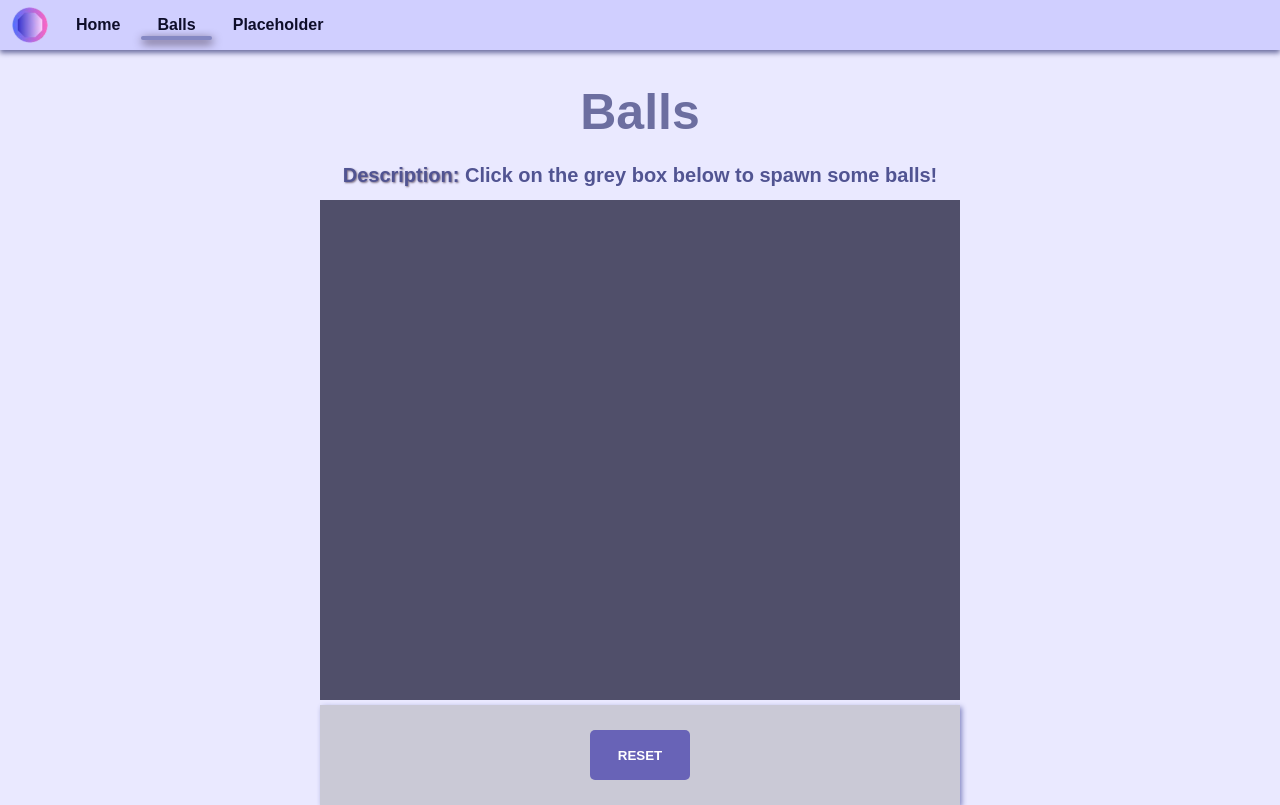
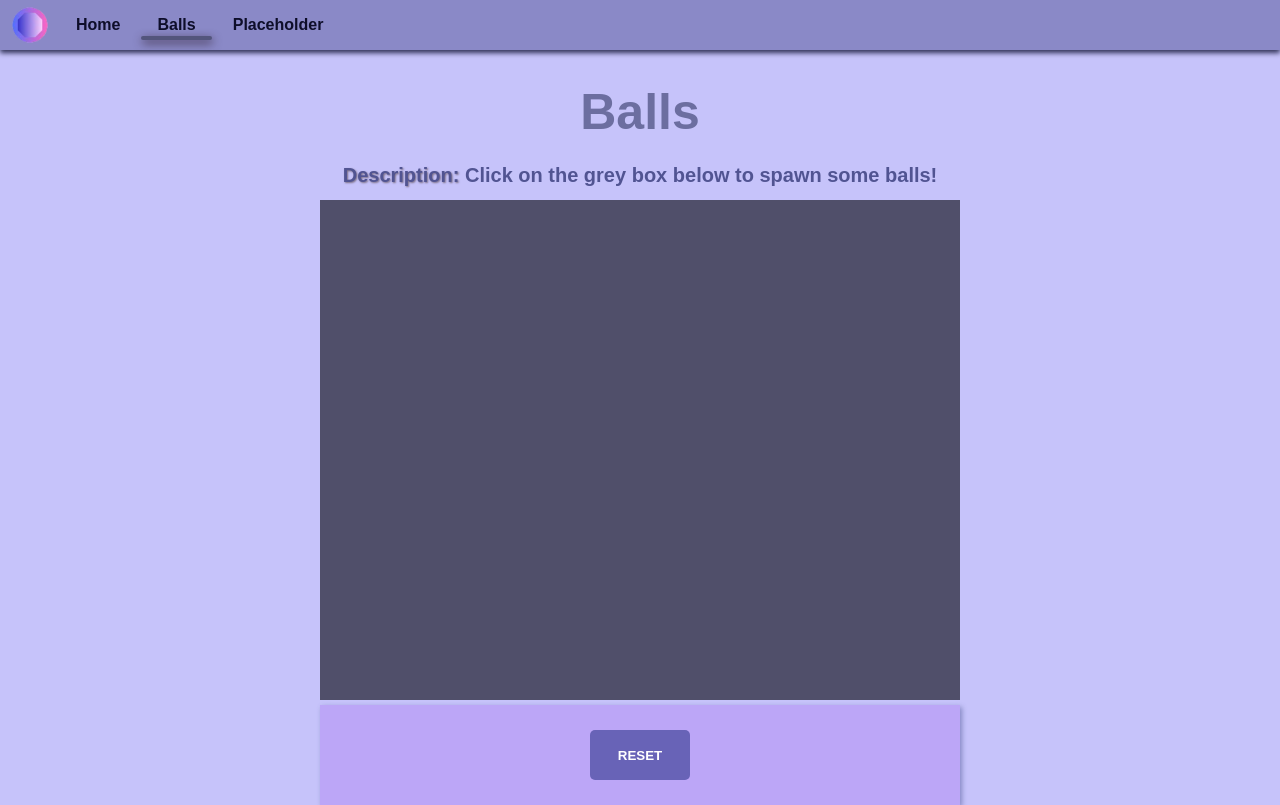
Before and after one commit to NoJamesHere/Javascriptt, a plain HTML site: page Small testing/Project05/sub/analytics.html in a window 1280 px wide. Drawn offline with Linux system fonts and the light colour scheme.

Commit message:
style is not applied somehow what the hell

```diff
--- a/Small testing/Project05/sub/analyticsstyle.css
+++ b/Small testing/Project05/sub/analyticsstyle.css
@@ -1,3 +1,4 @@
+/* Reset some basic styles */
 /* Reset some basic styles */
 * {
     margin: 0;
@@ -10,7 +11,7 @@ body {
     font-family: Arial, Helvetica, sans-serif;
     font-size: 16px;
     line-height: 1.5;
-    background-color: #eae9ff; /* white background by default */
+    background-color: #c6c3fa; /* white background by default */
     color: #000; /* default text color */
 }
 
@@ -43,20 +44,20 @@ html {
 }
 
 
-ul{
+.navbar{
     display:flex;
     width:100%;
     height:50px;
-    background-color:rgb(208, 207, 255);
-    box-shadow: #515492 0px 1px 5px;
+    background-color:rgb(138, 137, 199);
+    box-shadow: #303257 0px 1px 5px;
     transition:box-shadow 0.5s ease;
     overflow:hidden;
     padding:0;
     align-items: center;
 }
 
-ul:hover{
-    box-shadow: #6c6ea0 0px 3px 5px;
+.navbar:hover{
+    box-shadow: #303257 0px 3px 5px;
 
 }
 
@@ -121,10 +122,11 @@ ul:hover{
   left: 0px;
   width: 100%;
   height: 4px;
-  background-color: #8588c3;
+  background-color: #53557c;
   border-radius: 15px;
   box-shadow: rgb(52, 36, 55) 1px 3px 10px;
 }
+
 
 /*Maintance*/
 
@@ -165,7 +167,7 @@ p{
     border-radius:50%;
 }
 #below {
-    background-color:#cac9d6;
+    background-color:#bca6f7;
     display: flex;              /* enable flexbox */
     justify-content: center;    /* horizontal centering */
     align-items: center;        /* vertical centering */
--- a/Small testing/Project05/sub/commentsstyle.css
+++ b/Small testing/Project05/sub/commentsstyle.css
@@ -10,7 +10,7 @@ body {
     font-family: Arial, Helvetica, sans-serif;
     font-size: 16px;
     line-height: 1.5;
-    background-color: #eae9ff; /* white background by default */
+    background-color: #c6c3fa; /* white background by default */
     color: #000; /* default text color */
 }
 
@@ -43,20 +43,20 @@ html {
 }
 
 
-ul{
+.navbar{
     display:flex;
     width:100%;
     height:50px;
-    background-color:rgb(208, 207, 255);
-    box-shadow: #515492 0px 1px 5px;
+    background-color:rgb(138, 137, 199);
+    box-shadow: #303257 0px 1px 5px;
     transition:box-shadow 0.5s ease;
     overflow:hidden;
     padding:0;
     align-items: center;
 }
 
-ul:hover{
-    box-shadow: #6c6ea0 0px 3px 5px;
+.navbar:hover{
+    box-shadow: #303257 0px 3px 5px;
 
 }
 
@@ -121,7 +121,7 @@ ul:hover{
   left: 0px;
   width: 100%;
   height: 4px;
-  background-color: #8588c3;
+  background-color: #53557c;
   border-radius: 15px;
   box-shadow: rgb(52, 36, 55) 1px 3px 10px;
 }
```
